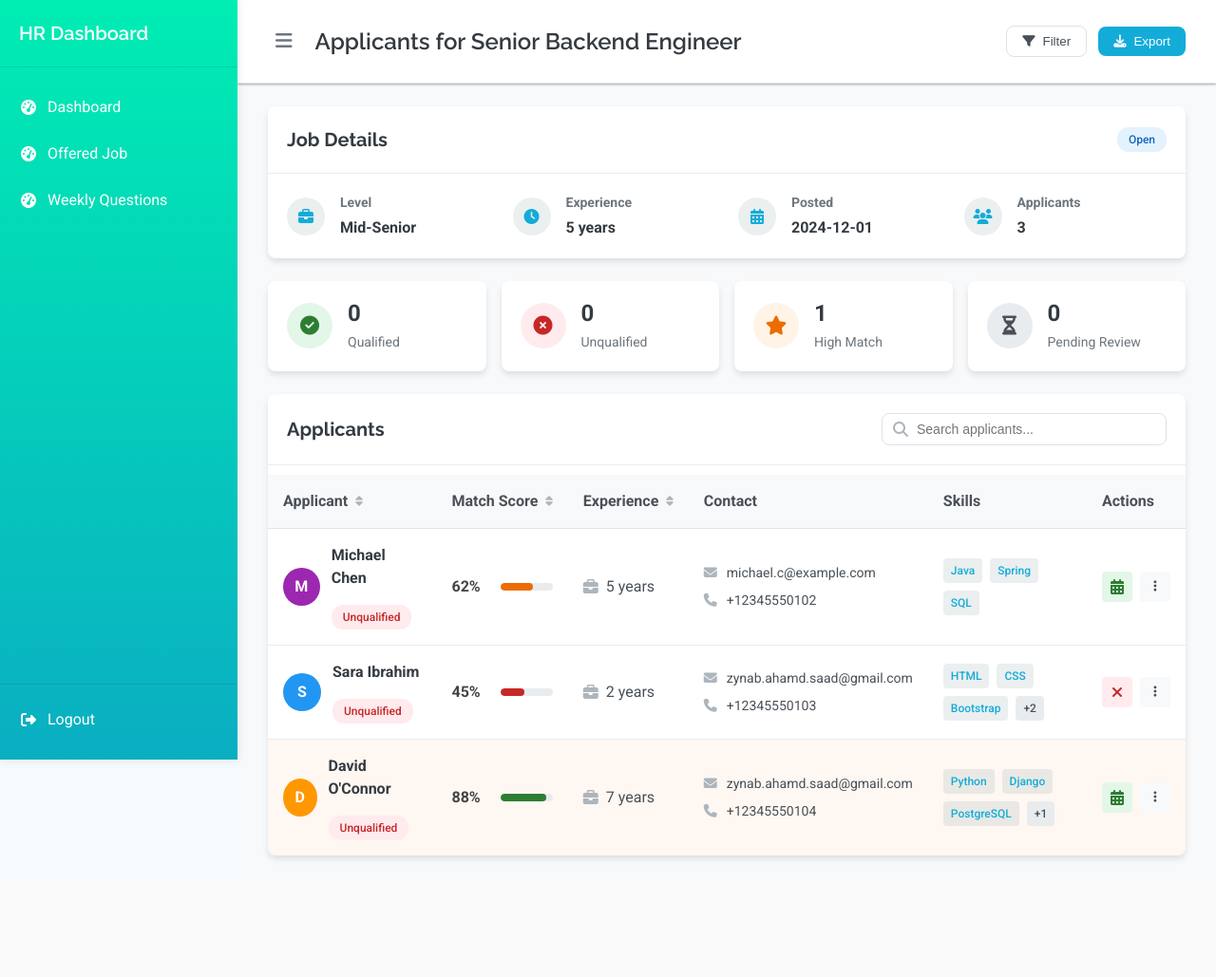
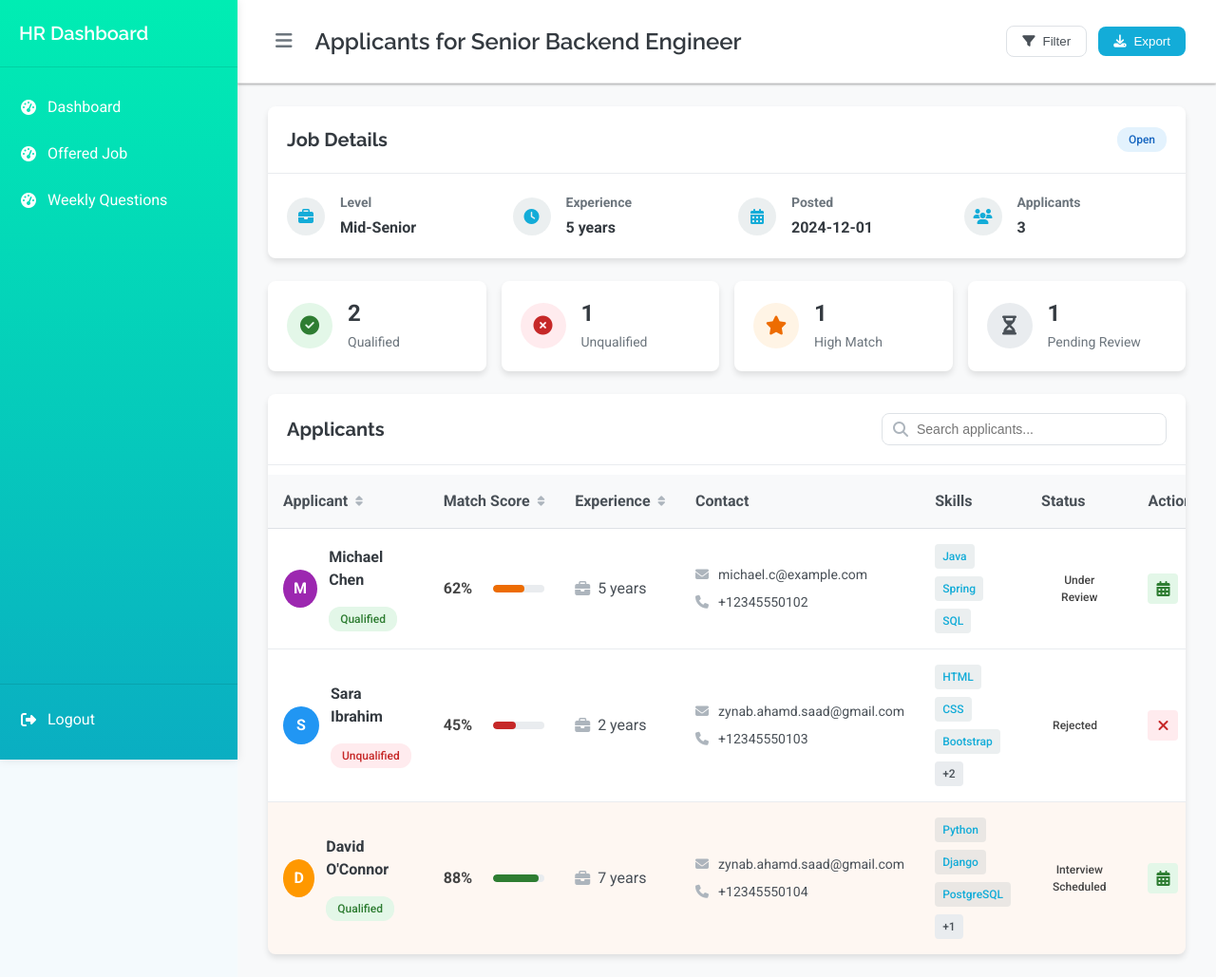
Before and after one commit to alineFhassan/EECE798N_Project, a Flask app: page /hr_applied_applicant/1 in a window 1280 px wide. Shown: the whole page at 95% size. Before the commit the page ends 905 px from the top, so only its background shows below. Run offline with Flask 3, Linux system fonts and the light colour scheme.

Commit message:
update checking similarity

```diff
--- a/frontend/templates/hr_view_applied_applicant.html
+++ b/frontend/templates/hr_view_applied_applicant.html
@@ -75,7 +75,7 @@
           <i class="fas fa-check-circle"></i>
         </div>
         <div class="stat-content">
-          <div class="stat-value">{{ applicants|selectattr('qualified', 'equalto', true)|list|length }}</div>
+          <div class="stat-value">{{ applicants|selectattr('qualified_cv', 'equalto', true)|list|length }}</div>
           <div class="stat-label">Qualified</div>
         </div>
       </div>
@@ -84,7 +84,7 @@
           <i class="fas fa-times-circle"></i>
         </div>
         <div class="stat-content">
-          <div class="stat-value">{{ applicants|selectattr('qualified', 'equalto', false)|list|length }}</div>
+          <div class="stat-value">{{ applicants|selectattr('qualified_cv', 'equalto', false)|list|length }}</div>
           <div class="stat-label">Unqualified</div>
         </div>
       </div>
@@ -92,26 +92,17 @@
         <div class="stat-icon high-match-icon">
           <i class="fas fa-star"></i>
         </div>
-        {% set high_similarity = applicants | selectattr('similarity_score', 'ge', 80) | list %}
-        {% if high_similarity | length > 0 %}
-          <div class="stat-content">
-            <div class="stat-value">{{ high_similarity | length }}</div>
-            <div class="stat-label">High Match</div>
-          </div>
-        {% else %}
-          <div class="stat-content">
-            <div class="stat-value">{{ applicants | selectattr('similarity_score_technical', 'ge', 80) | list | length }}</div>
-            <div class="stat-label">High Match</div>
-          </div>
-        {% endif %}
-
+        <div class="stat-content">
+          <div class="stat-value">{{ applicants | selectattr('similarity_score', 'ge', 80) | list | length }}</div>
+          <div class="stat-label">High Match</div>
+        </div>
       </div>
       <div class="stat-card">
         <div class="stat-icon pending-icon">
           <i class="fas fa-hourglass-half"></i>
         </div>
         <div class="stat-content">
-          <div class="stat-value">0</div>
+          <div class="stat-value">{{ applicants | selectattr('status', 'equalto', 'under_review') | list | length }}</div>
           <div class="stat-label">Pending Review</div>
         </div>
       </div>
@@ -152,20 +143,13 @@
                 </th>
                 <th>Contact</th>
                 <th>Skills</th>
+                <th>Status</th>
                 <th>Actions</th>
               </tr>
             </thead>
             <tbody>
               {% for applicant in applicants %}
-              {% if applicant.similarity_score and applicant.similarity_score > 0 %}
-                {% set score = applicant.similarity_score %}
-                {% set reject = score < 60 %}
-              {% else %}
-                {% set score = applicant.similarity_score_technical %}
-                {% set reject = score < 50 %}
-              {% endif %}
-
-              <tr class="{{ 'high-match' if score >= 80 }}">
+              <tr class="{{ 'high-match' if applicant.similarity_score >= 80 }}">
                 <td>
                   <div class="applicant-info">
                     <div class="applicant-avatar" style="background-color: {{ ['#4CAF50', '#2196F3', '#9C27B0', '#FF9800', '#F44336']|random }}">
@@ -174,8 +158,8 @@
                     <div class="applicant-details">
                       <div class="applicant-name">{{ applicant.name }}</div>
                       <div class="applicant-status">
-                        <span class="status-badge {{ 'qualified' if applicant.qualified else 'unqualified' }}">
-                          {{ 'Qualified' if applicant.qualified else 'Unqualified' }}
+                        <span class="status-badge {{ 'qualified' if applicant.qualified_cv else 'unqualified' }}">
+                          {{ 'Qualified' if applicant.qualified_cv else 'Unqualified' }}
                         </span>
                       </div>
                     </div>
@@ -184,12 +168,12 @@
 
                 <td>
                   <div class="match-score">
-                    <div class="score-value">{{ score }}%</div>
+                    <div class="score-value">{{ applicant.similarity_score }}%</div>
                     <div class="score-bar">
-                      <div class="score-fill" style="width: {{ score }}%;
-                        {% if score >= 80 %}
+                      <div class="score-fill" style="width: {{ applicant.similarity_score }}%;
+                        {% if applicant.similarity_score >= 80 %}
                           background-color: var(--success-color);
-                        {% elif score >= 60 %}
+                        {% elif applicant.similarity_score >= 60 %}
                           background-color: var(--warning-color);
                         {% else %}
                           background-color: var(--error-color);
@@ -231,8 +215,17 @@
                 </td>
 
                 <td>
+                  <span class="status-badge
+                    {% if applicant.status == 'interview_scheduled' %}interview
+                    {% elif applicant.status == 'rejected' %}rejected
+                    {% else %}under-review{% endif %}">
+                    {{ applicant.status|replace('_', ' ')|title }}
+                  </span>
+                </td>
+
+                <td>
                   <div class="action-buttons">
-                    {% if reject %}
+                    {% if applicant.similarity_score < 60 %}
                       <a href="{{ url_for('reject_applicant', applicant_id=applicant.id, job_id=job.id) }}"
                          class="btn-reject" title="Reject Applicant"
                          onclick="return confirm('Are you sure you want to reject this applicant?');">
@@ -264,8 +257,7 @@
                   </div>
                 </td>
               </tr>
-            {% endfor %}
-
+              {% endfor %}
             </tbody>
           </table>
         </div>
@@ -283,6 +275,7 @@
     </div>
   </main>
 </div>
+
 
 <style>
   /* Variables */
```
